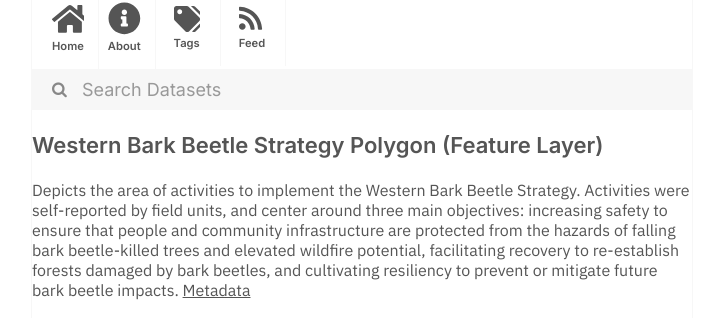
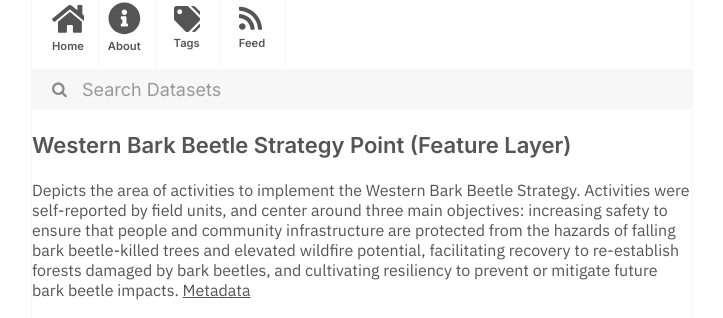
Before and after one commit to dayda-entities/department-of-agriculture, a Jekyll site: the page built from _posts/2020-12-03-western-bark-beetle-strategy-p.md, in a window 1280 px wide. Shown: the part 216-534 px from the top of the page, without its empty margins (278-1001 px from the left). Built offline with Jekyll 4.4.1, drawn with Linux system fonts in a browser that asks for light colours; part of the change alters nothing that is shown.

```diff
--- a/_posts/2020-12-03-western-bark-beetle-strategy-p.md
+++ b/_posts/2020-12-03-western-bark-beetle-strategy-p.md
@@ -1,7 +1,7 @@
 ---
-title: Western Bark Beetle Strategy Polygon (Feature Layer)
-created: '2020-12-03T20:29:53.761417'
-modified: '2021-05-14T15:39:36.927674'
+title: Western Bark Beetle Strategy Point (Feature Layer)
+created: '2020-12-03T20:29:53.619377'
+modified: '2021-05-14T15:39:34.526044'
 state: active
 type: dataset
 tags:
@@ -17,9 +17,9 @@ tags:
   - Western Bark
 groups: []
 csv_url: >-
-  https://data-usfs.hub.arcgis.com/datasets/5bb2095eae3d40bcb8cc8fec2b4ab099_3.csv?outSR=%7B%22latestWkid%22%3A4269%2C%22wkid%22%3A4269%7D
+  https://data-usfs.hub.arcgis.com/datasets/f3c14ca44ef1404986e70aebbc1bff72_1.csv?outSR=%7B%22latestWkid%22%3A4269%2C%22wkid%22%3A4269%7D
 json_url: ''
 layout: post
 
 ---
-Depicts the area of activities to implement the Western Bark Beetle Strategy. Activities were self-reported by field units, and center around three main objectives: increasing safety to ensure that people and community infrastructure are protected from the hazards of falling bark beetle-killed trees and elevated wildfire potential, facilitating recovery to re-establish forests damaged by bark beetles, and cultivating resiliency to prevent or mitigate future bark beetle impacts. <a href='https://data.fs.usda.gov/geodata/edw/edw_resources/meta/S_USA.Activity_WBBS_PL.xml' target='_blank'>Metadata</a>
+Depicts the area of activities to implement the Western Bark Beetle Strategy. Activities were self-reported by field units, and center around three main objectives: increasing safety to ensure that people and community infrastructure are protected from the hazards of falling bark beetle-killed trees and elevated wildfire potential, facilitating recovery to re-establish forests damaged by bark beetles, and cultivating resiliency to prevent or mitigate future bark beetle impacts. <a href='https://data.fs.usda.gov/geodata/edw/edw_resources/meta/S_USA.Activity_WBBS_PT.xml' target='_blank'>Metadata</a>
```
